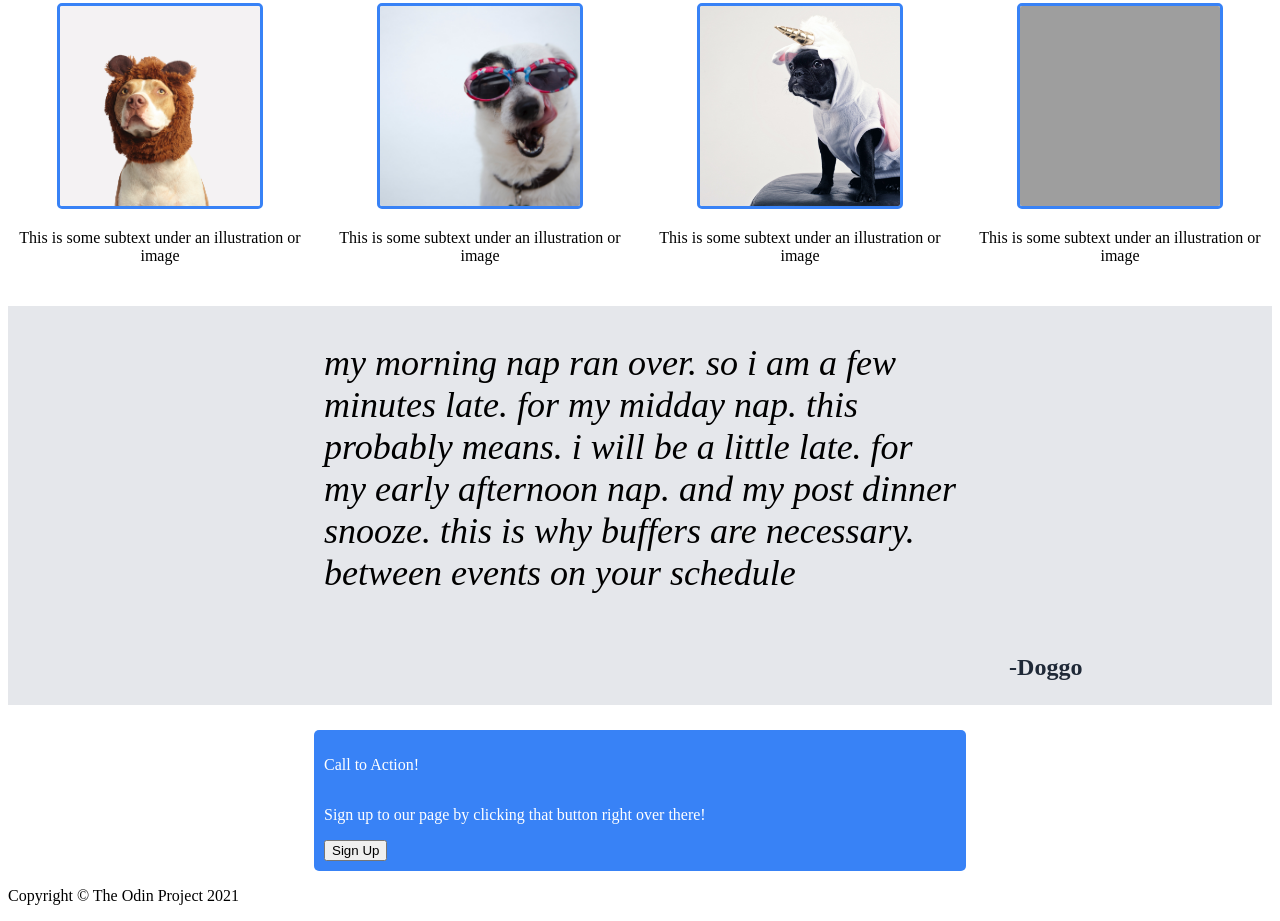
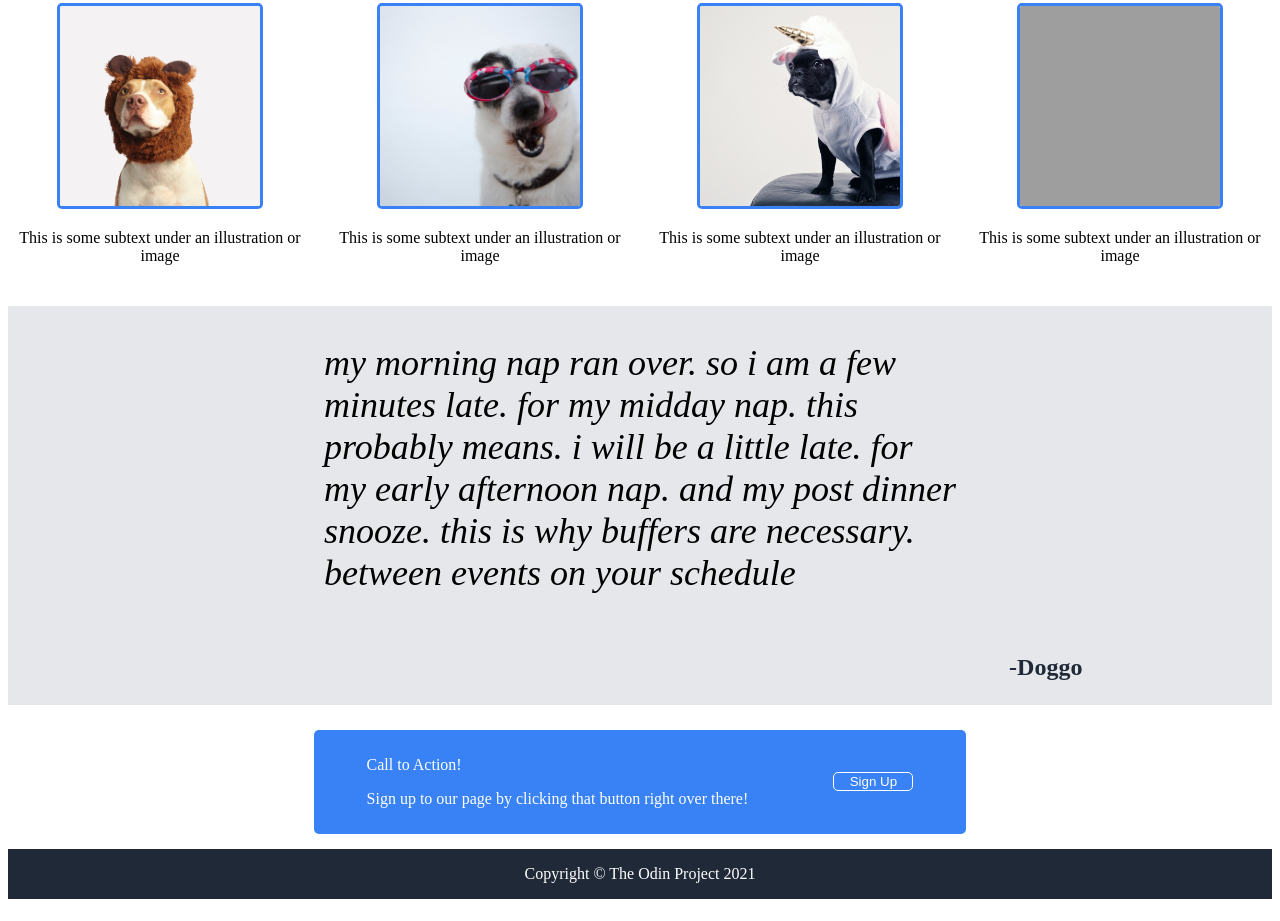
Before and after one commit to JRT96/Landing-Page, a plain HTML site: page index.html in a window 1280 px wide. Shown: the part 508-1429 px from the top of the page. Drawn offline with Linux system fonts and the light colour scheme; grey boxes are pictures that could not be loaded.

Commit message:
finished doggo website. edited html and css code

```diff
--- a/index.html
+++ b/index.html
@@ -71,10 +71,12 @@
         </div>
         <div class="fourth-content">
             <div class="signup-box2">
-                <p id="signup-text">Call to Action!</p>
-                <p id="signup-text2">Sign up to our page by clicking that button right over there!</p>
-                <form action="index.html">
-                    <button type="button" value="Sign Up">Sign Up</button>
+                <div class="signup-text">
+                    <p id="signup-text">Call to Action!</p>
+                    <p id="signup-text2">Sign up to our page by clicking that button right over there!</p>
+                </div>
+                <form>
+                    <button type="button" value="Sign Up" id="form-btn">Sign Up</button>
                 </form>
             </div>
         </div>
--- a/style.css
+++ b/style.css
@@ -138,10 +138,28 @@
 
 .signup-box2 {
     display: flex;
-    flex-direction: column;
+    flex-direction: row;
+    justify-content: space-around;
+    align-items: center;
     background-color: #3882f6;
     width: 50%;
     border-radius: 5px;
     color: white;
     padding: 10px;
 }
+
+#form-btn {
+    background-color: #3882f6;
+    border: 1px solid white;
+    border-radius: 5px;
+    color: white;
+    width: 80px;
+}
+
+.footer {
+    display:flex;
+    justify-content: space-around;
+    background-color: #1f2937;
+    color: white;
+    margin-top: 15px;
+}
```
